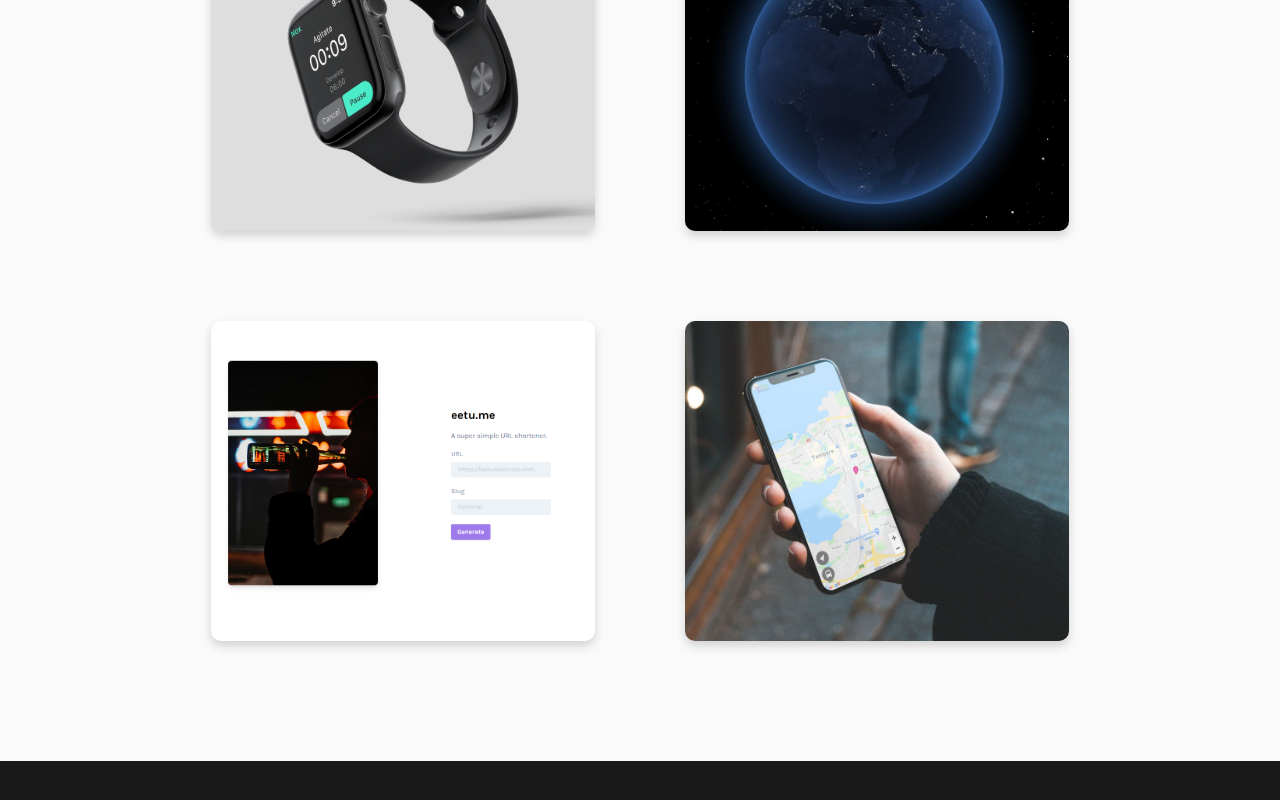
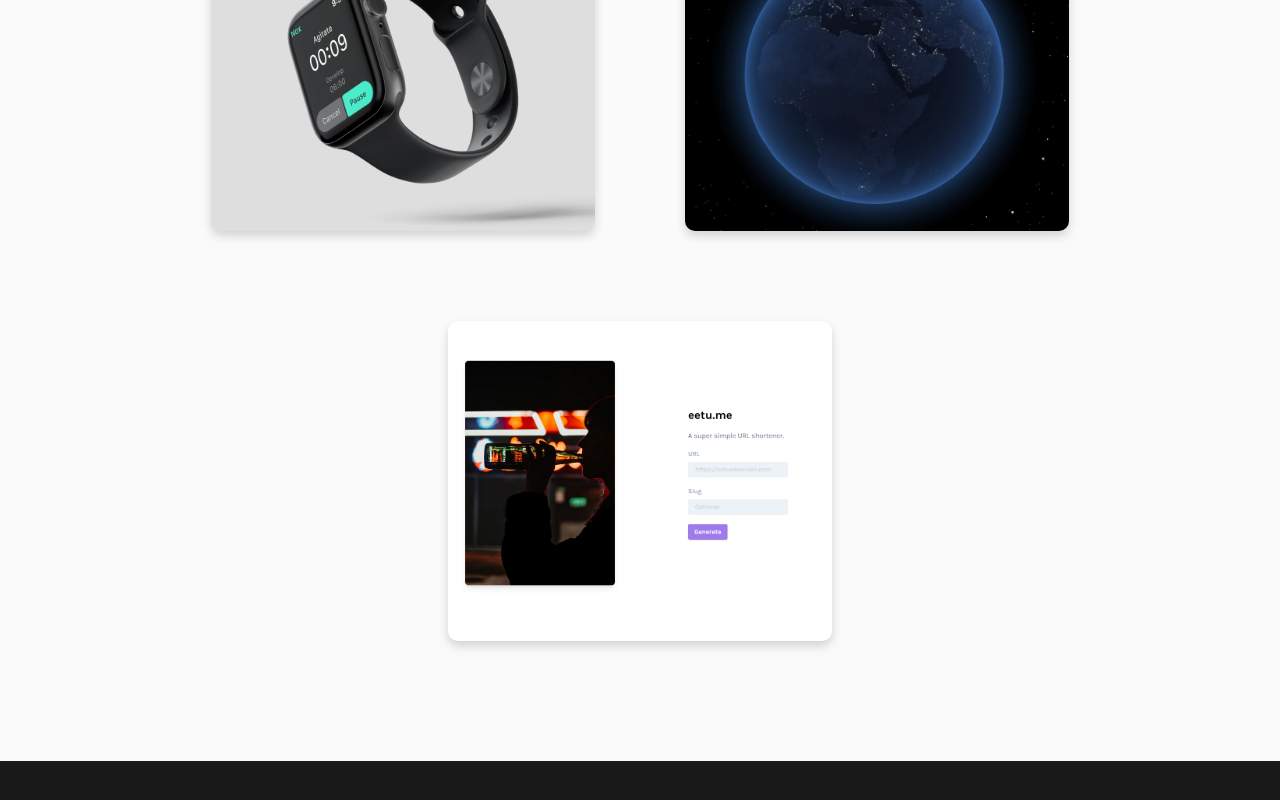
Before and after one commit to Eppu/eetueskelinen.com, a Next.js app: page /etc in a window 1280 px wide. Shown: the part 512-1312 px from the top of the page. Built offline with nearby package versions, Linux system fonts and the light colour scheme.

Commit message:
Update etc page

```diff
--- a/pages/etc.js
+++ b/pages/etc.js
@@ -46,7 +46,7 @@ export default function Etc() {
           <EtcCard url="https://nox.eetu.xyz" label="Nox" image="/images/experiments/nox.jpg" />
           <EtcCard url="https://github.com/eppu/threejs-globe" label="Globe" image="/images/experiments/globe.jpg" />
           <EtcCard url="https://github.com/eppu/shrtnr" label="Shrtnr" image="/images/experiments/eetume.jpg" />
-          <EtcCard url="https://github.com/eppu/stoppi" label="Stoppi" image="/images/experiments/stoppi.jpg" />
+          {/* <EtcCard url="https://github.com/eppu/stoppi" label="Stoppi" image="/images/experiments/stoppi.jpg" /> */}
         </div>
       </div>
     </Layout>
```
